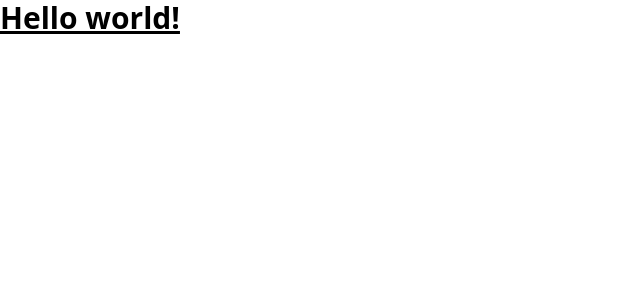
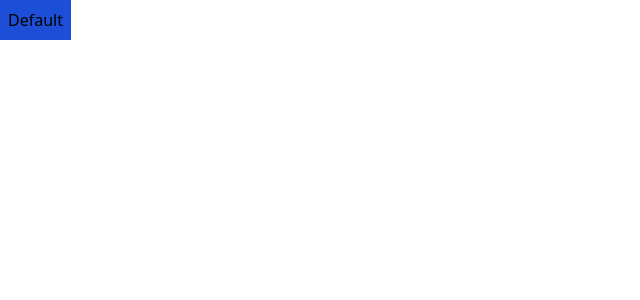
Before and after one commit to odylic/nextjs-dm-monster-screen, a Next.js app: page / in a window 1280 px wide. Shown: the top 300 px of the page, without its empty margins (0-640 px from the left). Built offline with nearby package versions, Linux system fonts and the light colour scheme.

Commit message:
feat: POC for zustand

```diff
--- a/package.json
+++ b/package.json
@@ -18,7 +18,8 @@
     "next": "13.0.7",
     "react": "18.2.0",
     "react-dom": "18.2.0",
-    "typescript": "4.9.4"
+    "typescript": "4.9.4",
+    "zustand": "^4.1.5"
   },
   "devDependencies": {
     "autoprefixer": "^10.4.13",
--- a/pages/index.tsx
+++ b/pages/index.tsx
@@ -1,3 +1,11 @@
+import useStore from "../store/store";
+
 export default function Home() {
-  return <h1 className="text-3xl font-bold underline">Hello world!</h1>;
+  const color = useStore((state) => state.color);
+  const changeColor = useStore((state) => state.changeColor);
+  return (
+    <button className={`text-${color} bg-blue-700 p-2`} onClick={changeColor}>
+      <h1>Default</h1>
+    </button>
+  );
 }
--- /dev/null
+++ b/store/store.ts
@@ -0,0 +1,8 @@
+import create from 'zustand'
+
+const useStore = create((set) => ({
+    color: 'white',
+    changeColor: () => set((state) => ({color: state.color === 'white' ? 'black' : 'white'}))
+}))
+
+export default useStore
```
Also changed, not shown: 1 other file (tests, documents, lock files or other folders).
